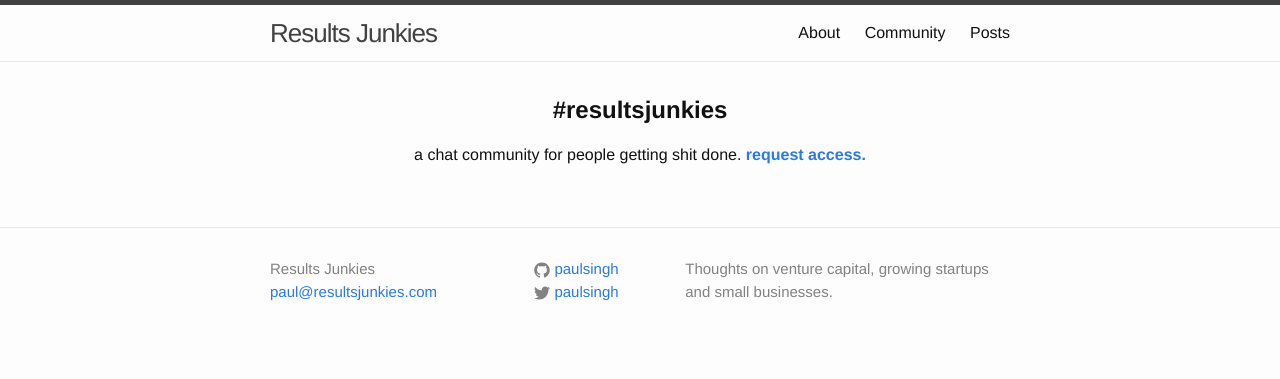
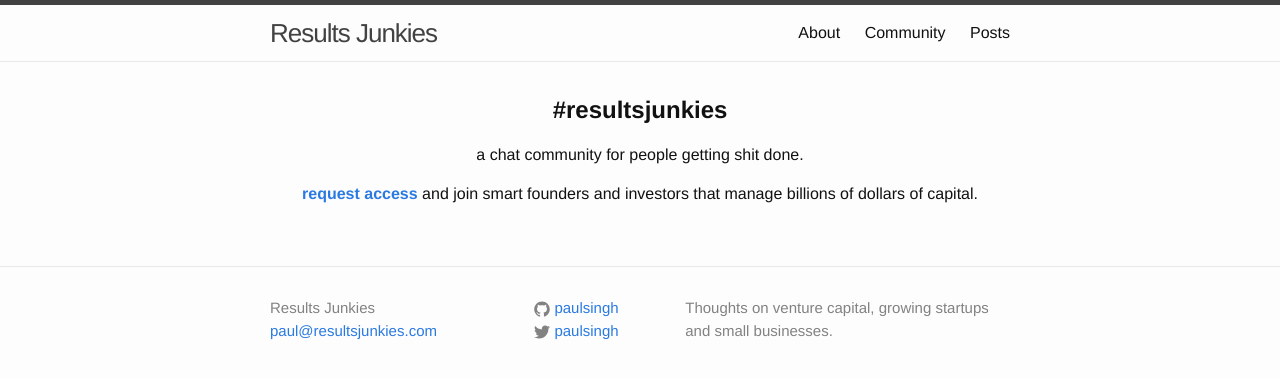
Before and after one commit to paulsingh/paulsingh.github.io, a Jekyll site: the page built from community.md, in a window 1280 px wide. Shown: the top 379 px of the page. Built offline with Jekyll 4.4.1, drawn with Linux system fonts in a browser that asks for light colours.

Commit message:
Adding a little more language to the community page.

```diff
--- a/community.md
+++ b/community.md
@@ -6,4 +6,6 @@
 
 <h1 align="center"><strong>#resultsjunkies</strong></h1>
 
-<p align="center">a chat community for people getting shit done. <strong><a href="https://docs.google.com/forms/d/11YnNFkO8LKB_HDy8Sz4WF3-2rOl3QVTQ1pIdkrO2kYw/viewform?usp=send_form">request access.</a></strong></p>
+<p align="center">a chat community for people getting shit done.</p>
+
+<p align="center"><strong><a href="https://docs.google.com/forms/d/11YnNFkO8LKB_HDy8Sz4WF3-2rOl3QVTQ1pIdkrO2kYw/viewform?usp=send_form">request access</a></strong> and join smart founders and investors that manage billions of dollars of capital.</p>
```
